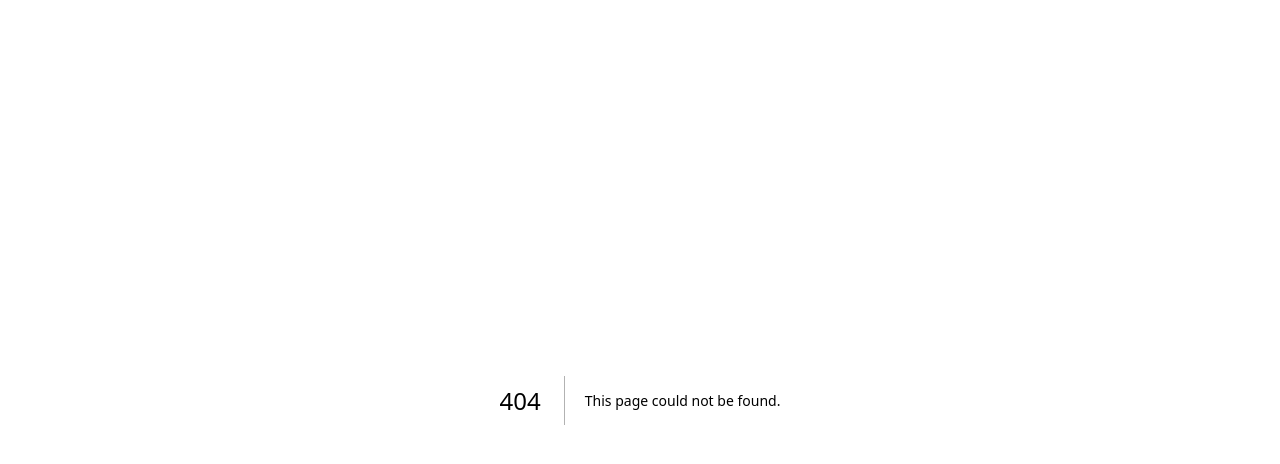
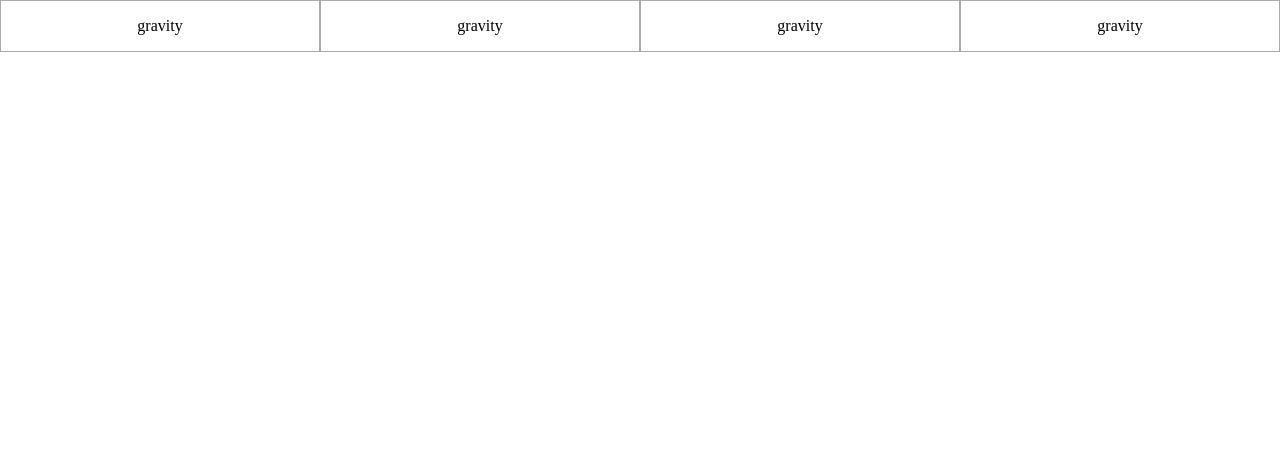
Before and after one commit to ksheyon123/design-room, a Next.js app: page /physics in a window 1280 px wide. Before the commit this address had no page. Shown: the top 464 px of the page. Built offline with nearby package versions, Linux system fonts and the light colour scheme.

Commit message:
:bug:fix physics test code page

```diff
--- /dev/null
+++ b/src/app/physics/page.tsx
@@ -0,0 +1,19 @@
+"use client";
+
+import { NavigationView } from "@/components/NavigationView/NavigationView";
+import styled from "styled-components";
+
+const Physics = () => {
+  return (
+    <StyledMain>
+      <NavigationView />
+    </StyledMain>
+  );
+};
+
+const StyledMain = styled.main`
+  width: 100vw;
+  height: 100vw;
+`;
+
+export default Physics;
--- /dev/null
+++ b/src/components/NavigationView/NavigationView.module.css
@@ -0,0 +1,26 @@
+.list-box {
+  display: flex;
+  width: 100%;
+  list-style: none;
+  margin: 0;
+  padding: 0;
+  flex-wrap: wrap;
+}
+
+.list-item {
+  flex-grow: 0.25;
+  height: 50px;
+  border: 1px solid #aaa;
+}
+
+.li-align {
+  display: flex;
+  height: 100%;
+  justify-content: center;
+  align-items: center;
+}
+
+.li-align > a {
+  text-decoration: none;
+  color: inherit;
+}
--- /dev/null
+++ b/src/components/NavigationView/NavigationView.tsx
@@ -0,0 +1,16 @@
+import Link from "next/link";
+import { NAV_ITEMS } from "@/constants/index";
+import * as styles from "./NavigationView.module.css";
+export const NavigationView = () => {
+  return (
+    <ul className={styles["list-box"]}>
+      {NAV_ITEMS.map(({ label, key }) => (
+        <li className={styles["list-item"]} key={key}>
+          <div className={styles["li-align"]}>
+            <Link href={`/physics/${key}`}>{label}</Link>
+          </div>
+        </li>
+      ))}
+    </ul>
+  );
+};
--- /dev/null
+++ b/src/constants/index.ts
@@ -0,0 +1,6 @@
+export const NAV_ITEMS = [
+  { label: "gravity", key: 1 },
+  { label: "gravity", key: 2 },
+  { label: "gravity", key: 3 },
+  { label: "gravity", key: 4 },
+];
```
